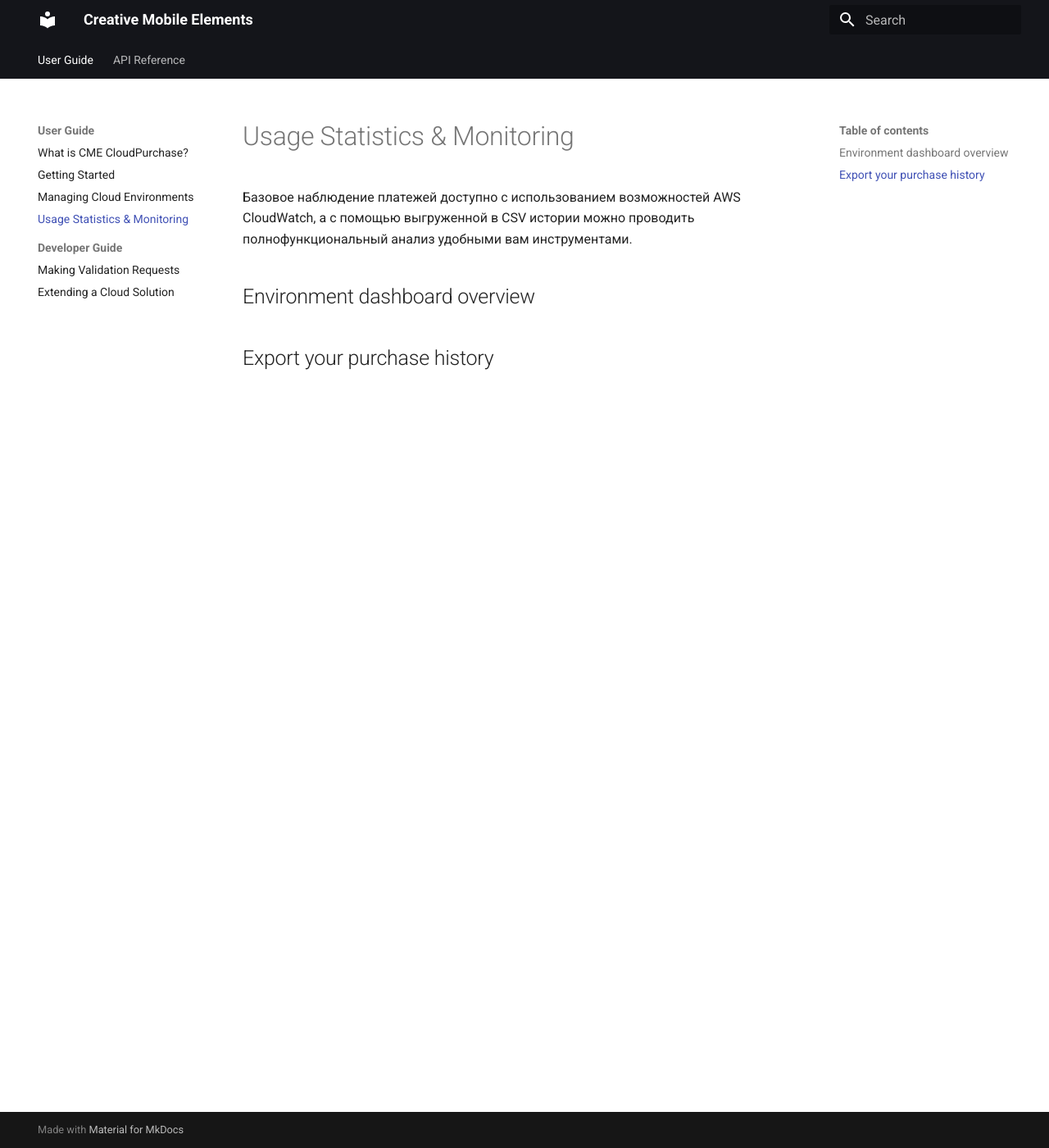
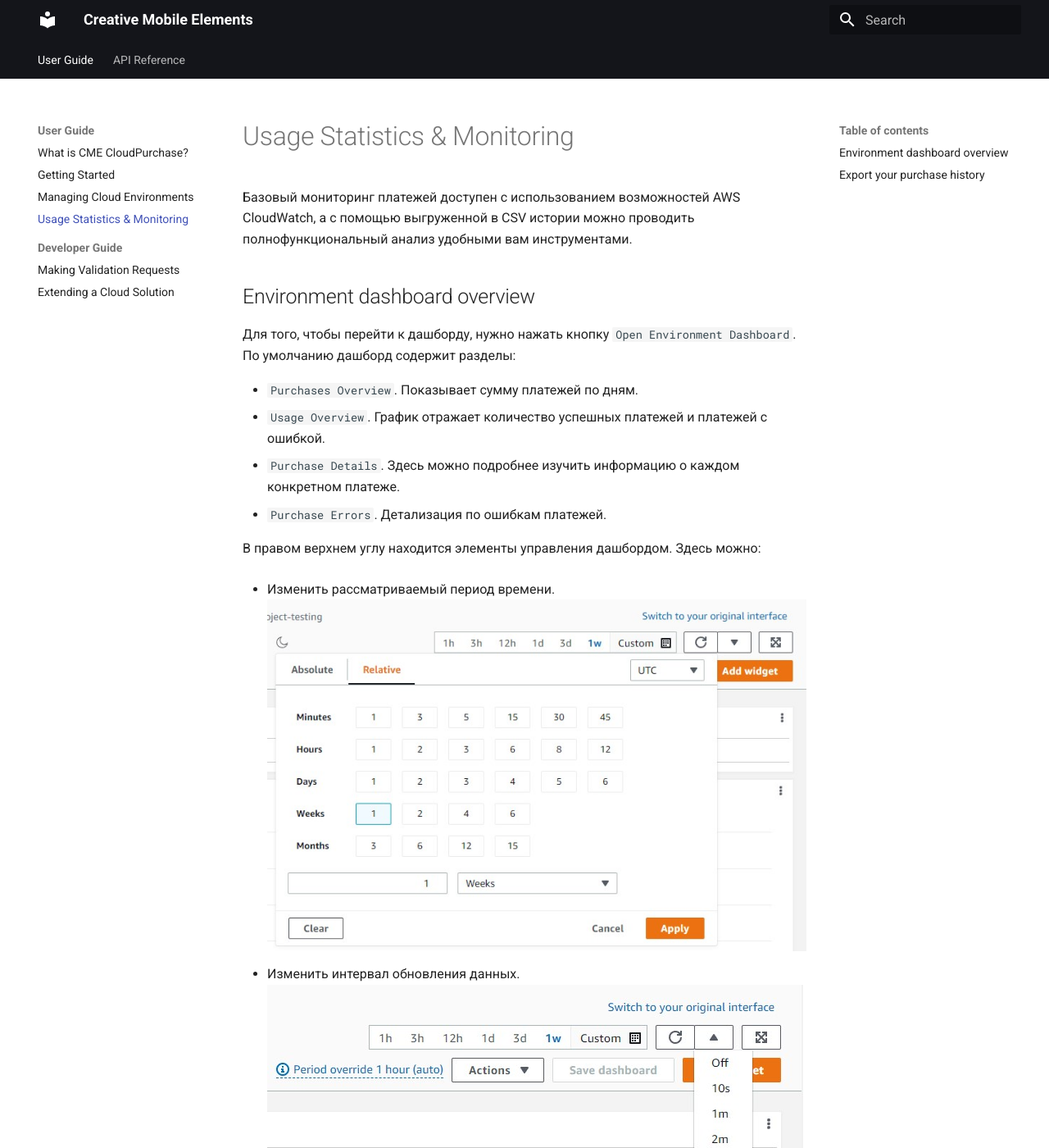
Before and after one commit to creative-mobile/CME.Documentation, an MkDocs documentation site: the page built from docs/user_guide/usage_statistics.md, in a window 1280 px wide and 1400 px high. Shown: the whole window at 82% size. Built offline with MkDocs 1.6.1 and Material for MkDocs 9.7.7, drawn with Linux system fonts in a browser that asks for light colours; some of the changed text lies outside the part shown.

Commit message:
Dashboard docs

```diff
--- a/docs/user_guide/usage_statistics.md
+++ b/docs/user_guide/usage_statistics.md
@@ -1,7 +1,35 @@
 # Usage Statistics & Monitoring
 
-Базовое наблюдение платежей доступно с использованием возможностей AWS CloudWatch, а с помощью выгруженной в CSV истории можно проводить полнофункциональный анализ удобными вам инструментами.
+Базовый мониторинг платежей доступен с использованием возможностей AWS CloudWatch, а с помощью выгруженной в CSV истории можно проводить полнофункциональный анализ удобными вам инструментами.
 
 ## <a id="dashboard"></a> Environment dashboard overview
 
+Для того, чтобы перейти к дашборду, нужно нажать кнопку `Open Environment Dashboard`. По умолчанию дашборд содержит разделы:
+
+ * `Purchases Overview`. Показывает сумму платежей по дням.
+ * `Usage Overview`. График отражает количество успешных платежей и платежей с ошибкой.
+ * `Purchase Details`. Здесь можно подробнее изучить информацию о каждом конкретном платеже.
+ * `Purchase Errors`. Детализация по ошибкам платежей.
+
+ В правом верхнем углу находится элементы управления дашбордом. Здесь можно:
+
+ * Изменить рассматриваемый период времени.
+![](../assets/dashboard-time-control.jpg)
+
+ * Изменить интервал обновления данных.
+ ![](../assets/dashboard-refresh-control.jpg)
+
+ * Добавить виджеты к дашборду, изменить имя дашборда, удалить дашборд и т.д.
+
+Подробнее о работе с дашбордами в CloudWatch можно узнать [здесь](https://docs.aws.amazon.com/AmazonCloudWatch/latest/monitoring/CloudWatch_Dashboards.html).
+
 ## <a id="data-export"></a> Export your purchase history
+
+В CloudWatch существует возможность экспортировать данные из виджета в `.csv` файл. Для того, чтобы это сделать нужно:
+
+1. Выбрать интересующий вас виджет. Нажать кнопку `View in CloudWatch Logs Insights`.
+2. Нажать кнопку `Run query`.
+3. Дождаться окончания загрузки.
+4. В меню `Export results` выбрать пункт `Download table (CSV)`.
+
+![](../assets/export-csv.gif)
```
Also changed, not shown: docs/user_guide/managing_cloud_environments.md (+1 -7 lines), docs/assets/dashboard-refresh-control.jpg (added), docs/assets/dashboard-time-control.jpg (added), docs/assets/export-csv.gif (added).
